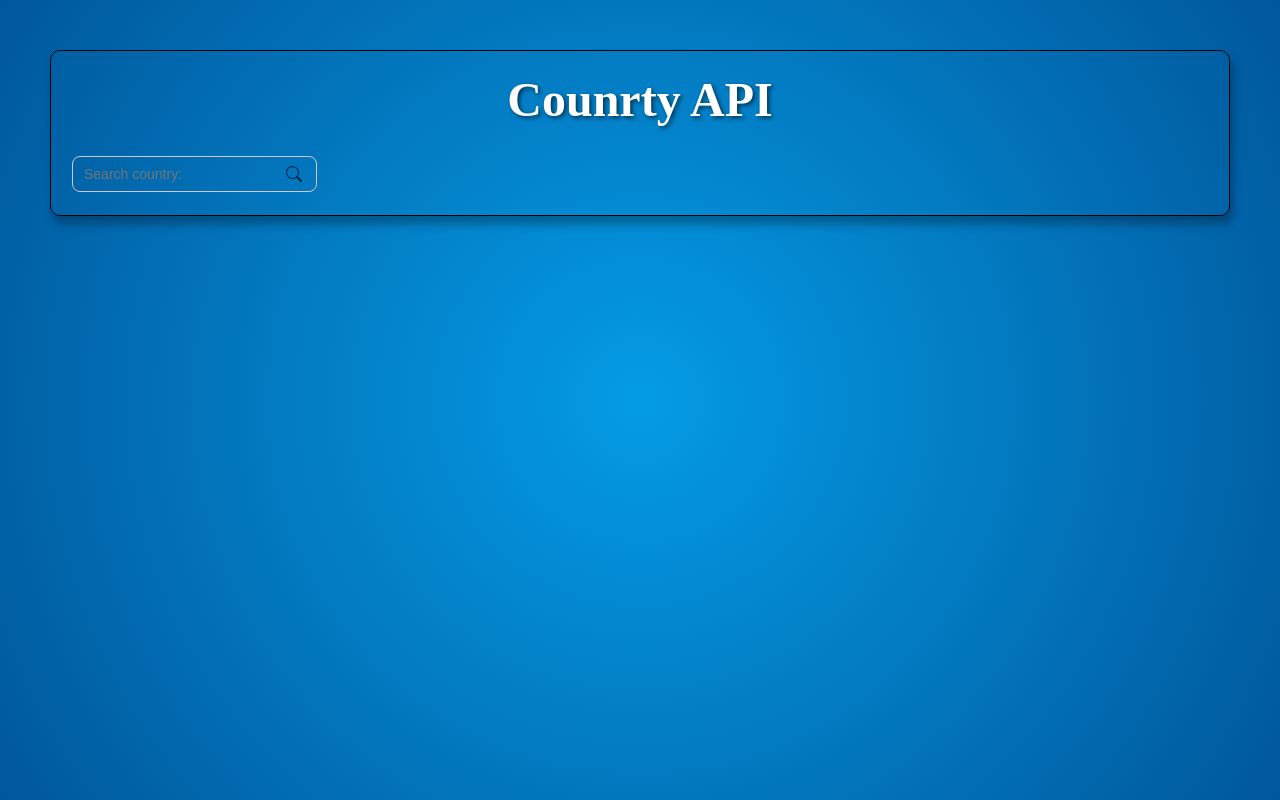
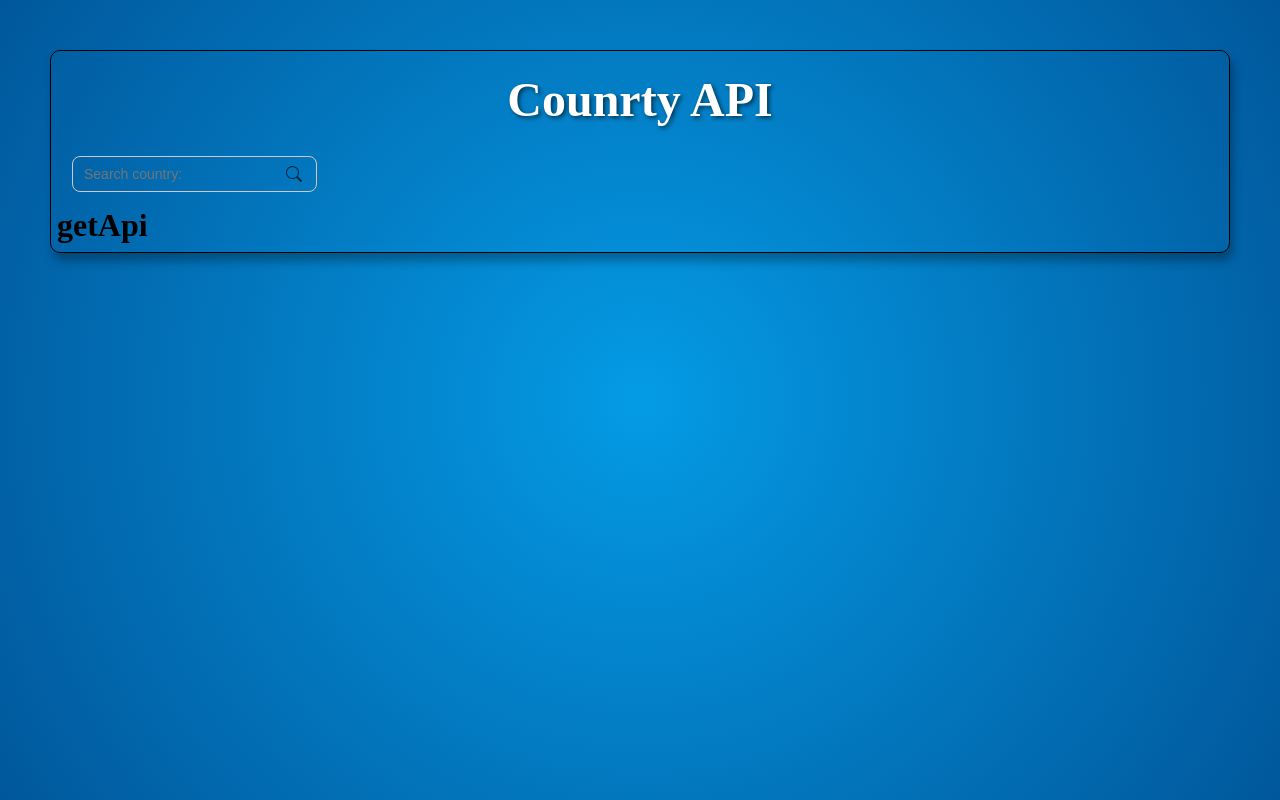
Before and after one commit to Anthcode/React_Country_API, a React (Create React App) app: page / in a window 1280 px wide. Built offline with nearby package versions, Linux system fonts and the light colour scheme.

Commit message:
add getApi fn

```diff
--- /dev/null
+++ b/src/API_data/getApi.js
@@ -0,0 +1,8 @@
+import React from 'react';
+
+const getApi = ()=>{
+
+  return <h4>getApi</h4>
+}
+
+export {getApi}
--- a/src/App.js
+++ b/src/App.js
@@ -1,12 +1,14 @@
 import React from 'react';
 import './style.css';
 import Header from './components/Header';
+import {getApi} from './API_data/getApi'
 
 export default function App() {
   return (
     <div className="App">
       <h1>Counrty API</h1>
       <Header />
+      {getApi()}
     </div>
   );
 }
```
